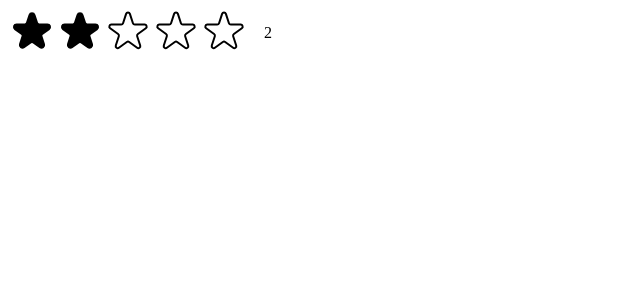
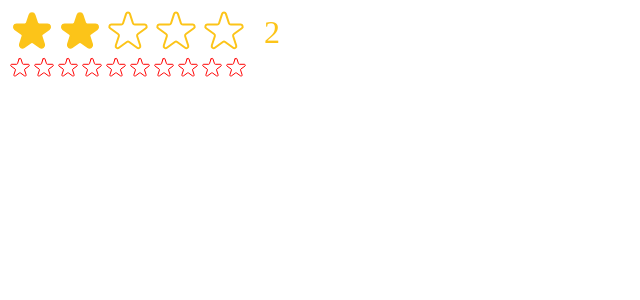
Before and after one commit to krismwas/movie-app, a React (Create React App) app: page / in a window 1280 px wide. Both pictures are taken after a click on the button 80 px from the left and 32 px from the top of the page. Shown: the top 300 px of the page, without its empty margins (0-640 px from the left). Built offline with nearby package versions, Linux system fonts and the light colour scheme.

Commit message:
color for the rating system

```diff
--- a/src/StarRating.js
+++ b/src/StarRating.js
@@ -2,11 +2,21 @@ import { useState } from "react";
 
 const containerStyle = { display: "flex", alignItems: "center", gap: "16px" };
 const starContainerStyle = { display: "flex" };
-const textStyle = { lineHeight: "1px", margin: "0" };
 
-export default function StarRating({ maxRating = 5 }) {
+export default function StarRating({
+  maxRating = 5,
+  color = "#fcc419",
+  size = 48,
+}) {
   const [rating, setRating] = useState(0);
   const [temptRating, setTemptRating] = useState(0);
+
+  const textStyle = {
+    lineHeight: "1",
+    margin: "0",
+    color,
+    fontSize: `${size / 1.5}px`,
+  };
 
   function handleRating(rating) {
     setRating(rating);
@@ -22,6 +32,8 @@ export default function StarRating({ maxRating = 5 }) {
             onRate={() => handleRating(i + 1)}
             onHoverIn={() => setTemptRating(i + 1)}
             onHoverOut={() => setTemptRating(0)}
+            color={color}
+            size={size}
           />
         ))}
       </div>
@@ -30,14 +42,14 @@ export default function StarRating({ maxRating = 5 }) {
   );
 }
 
-const starStyle = {
-  width: "48px",
-  height: "48px",
-  display: "block",
-  cursor: "pointer",
-};
+function Star({ onRate, full, onHoverIn, onHoverOut, color, size }) {
+  const starStyle = {
+    width: `${size}px`,
+    height: `${size}px`,
+    display: "block",
+    cursor: "pointer",
+  };
 
-function Star({ onRate, full, onHoverIn, onHoverOut }) {
   return (
     <span
       style={starStyle}
@@ -50,8 +62,8 @@ function Star({ onRate, full, onHoverIn, onHoverOut }) {
         <svg
           xmlns="http://www.w3.org/2000/svg"
           viewBox="0 0 20 20"
-          fill="#000"
-          stroke="#000"
+          fill={color}
+          stroke={color}
         >
           <path d="M9.049 2.927c.3-.921 1.603-.921 1.902 0l1.07 3.292a1 1 0 00.95.69h3.462c.969 0 1.371 1.24.588 1.81l-2.8 2.034a1 1 0 00-.364 1.118l1.07 3.292c.3.921-.755 1.688-1.54 1.118l-2.8-2.034a1 1 0 00-1.175 0l-2.8 2.034c-.784.57-1.838-.197-1.539-1.118l1.07-3.292a1 1 0 00-.364-1.118L2.98 8.72c-.783-.57-.38-1.81.588-1.81h3.461a1 1 0 00.951-.69l1.07-3.292z" />
         </svg>
@@ -60,7 +72,7 @@ function Star({ onRate, full, onHoverIn, onHoverOut }) {
           xmlns="http://www.w3.org/2000/svg"
           fill="none"
           viewBox="0 0 24 24"
-          stroke="#000"
+          stroke={color}
         >
           <path
             strokeLinecap="round"
--- a/src/index.js
+++ b/src/index.js
@@ -10,6 +10,6 @@ root.render(
     {/* <App /> */}
     {/* <StarRating maxRating={10} /> */}
     <StarRating maxRating={5} />
-    {/* <StarRating /> */}
+    <StarRating size={24} color={"red"} maxRating={10} />
   </React.StrictMode>
 );
```
